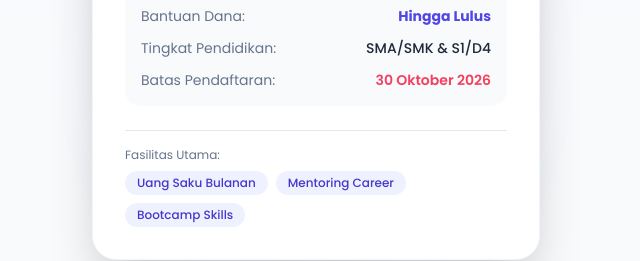
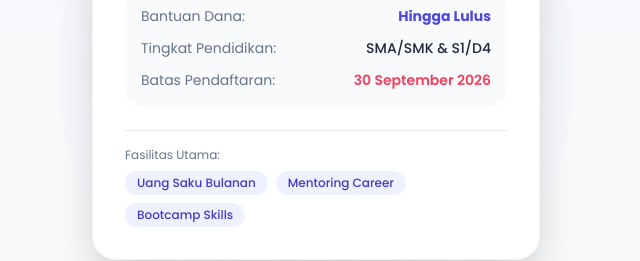
Before and after one commit to muhammadariefnoer1205/beasiswa-noesis, a plain HTML site: page index.html in a window 1280 px wide. Shown: the part 396-657 px from the top of the page, 640-1280 px from the left. Drawn offline with nearby package versions, Linux system fonts and the light colour scheme.

Commit message:
Update index.html

```diff
--- a/index.html
+++ b/index.html
@@ -127,7 +127,7 @@
                             </div>
                             <div class="flex justify-between text-sm">
                                 <span class="text-slate-500">Batas Pendaftaran:</span>
-                                <span class="font-semibold text-rose-500">30 Oktober 2026</span>
+                                <span class="font-semibold text-rose-500">30 September 2026</span>
                             </div>
                         </div>
 
```
